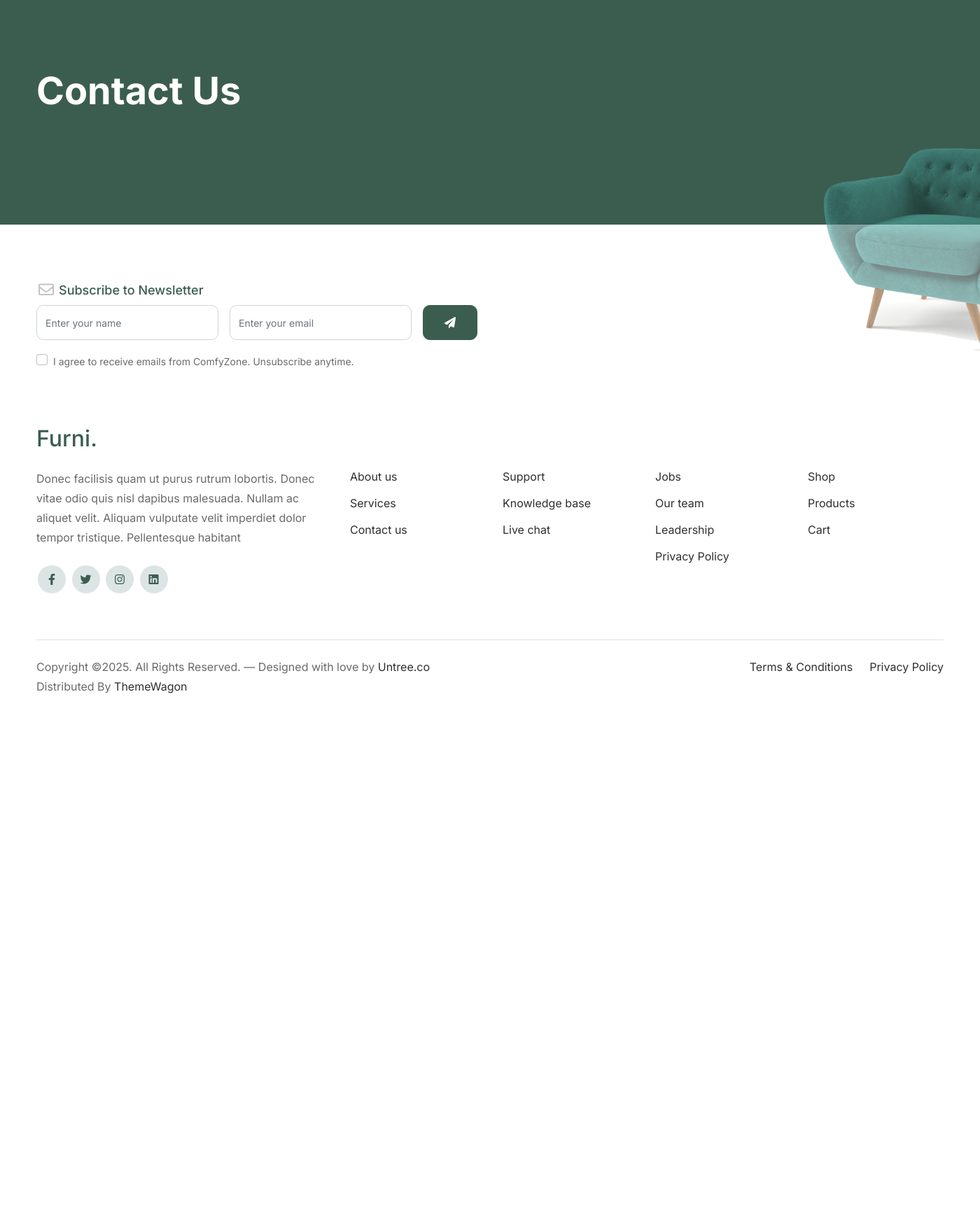
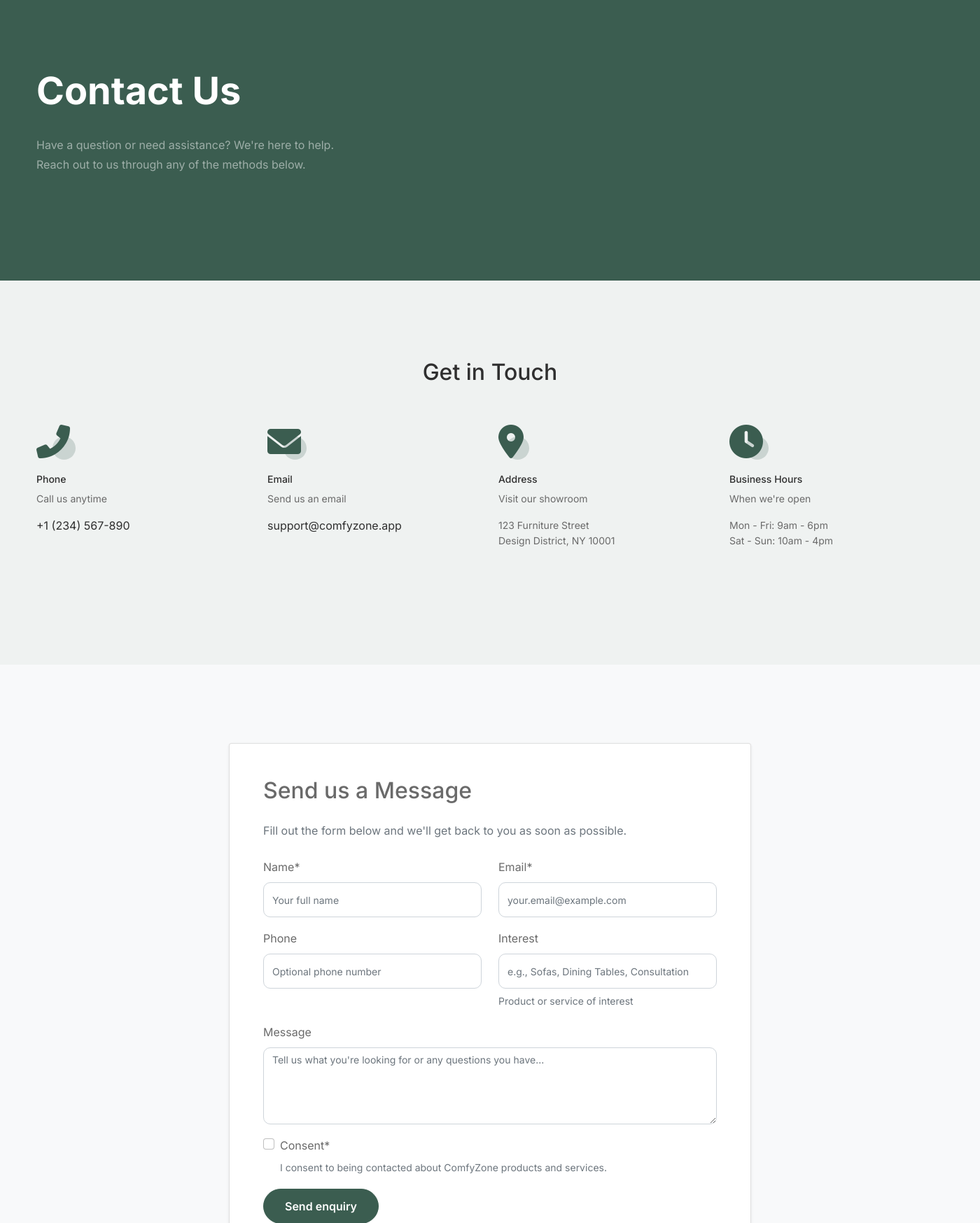
Before and after one commit to htadicha/ComfyZone, a Django app: page /contact/ in a window 1400 px wide; the page is wider, and only the part inside the window is pictured. Shown: the part 84-1832 px from the top of that part at 70% size. Before the commit the page ends 1075 px from the top of that part, so only its background shows below. Run offline with Django 5.2, Linux system fonts and the light colour scheme; parts of the project's set-up code (start-up, migrations or seed data) failed here and were passed over; some libraries are stand-ins or nearby versions.

Commit message:
feat: restore contact page and fix message dismissal
- Restore contact page with contact information cards
  - Add 4 contact cards: Phone, Email, Address, Business Hours
  - Integrate MarketingLeadForm for contact form submissions
  - Add Font Awesome icons styling for contact cards
  - Enhance form with helpful placeholders

- Fix message dismissal leaving empty space
  - Add JavaScript to collapse messages container when all alerts dismissed
  - Add CSS to ensure dismissed alerts don't take up space
  - Messages now fade out and container collapses without leaving gap

- Add site functionality documentation images
  - Add screenshots for admin panel, cart, checkout, orders
  - Add user registration, login, and product review screenshots
  - Add showroom consultation and order history screenshots

```diff
--- a/marketing/forms.py
+++ b/marketing/forms.py
@@ -41,7 +41,11 @@ class MarketingLeadForm(forms.ModelForm):
         model = MarketingLead
         fields = ["name", "email", "phone", "interest", "message", "consent"]
         widgets = {
-            "message": forms.Textarea(attrs={"rows": 4}),
+            "message": forms.Textarea(attrs={"rows": 4, "placeholder": "Tell us what you're looking for or any questions you have..."}),
+            "interest": forms.TextInput(attrs={"placeholder": "e.g., Sofas, Dining Tables, Consultation"}),
+            "name": forms.TextInput(attrs={"placeholder": "Your full name"}),
+            "email": forms.EmailInput(attrs={"placeholder": "your.email@example.com"}),
+            "phone": forms.TextInput(attrs={"placeholder": "Optional phone number"}),
         }
         help_texts = {
             "consent": "I consent to being contacted about ComfyZone products and services.",
@@ -51,6 +55,7 @@ class MarketingLeadForm(forms.ModelForm):
         super().__init__(*args, **kwargs)
         self.fields["consent"].required = True
         self.helper = FormHelper()
+        self.helper.form_method = "post"
         self.helper.layout = Layout(
             Row(
                 Column("name", css_class="col-md-6"),
--- a/static/css/style.css
+++ b/static/css/style.css
@@ -356,6 +356,11 @@ a {
       border-radius: 50%;
       right: -8px;
       bottom: 0; }
+    .feature .icon i {
+      font-size: 48px;
+      color: #3b5d50;
+      position: relative;
+      z-index: 1; }
   .feature h3 {
     font-size: 14px;
     color: #2f2f2f; }
@@ -803,6 +808,28 @@ textarea {
     padding-right: 220px;
     padding-left: 0; } }
 
+/* Messages container - collapse when empty */
+#messages-container {
+  transition: margin 0.3s ease, padding 0.3s ease;
+}
+
+#messages-container:empty,
+#messages-container[style*="display: none"] {
+  margin: 0 !important;
+  padding: 0 !important;
+  height: 0;
+  overflow: hidden;
+}
+
+/* Ensure dismissed alerts don't take up space */
+.alert.fade:not(.show) {
+  display: none !important;
+  height: 0;
+  margin: 0;
+  padding: 0;
+  overflow: hidden;
+}
+
 /* Ensure button text is visible in consultation card with smaller text */
 .footer-section .card.shadow-sm .btn-outline-primary,
 .footer-section .row > .col-lg-4:last-child .card .btn-outline-primary {
--- a/store/views.py
+++ b/store/views.py
@@ -171,8 +171,23 @@ def services(request):
 
 
 def contact(request):
-    """Contact page."""
-    return render(request, "store/contact.html")
+    """Contact page with form."""
+    from marketing.forms import MarketingLeadForm
+    from marketing.views import _notify_marketing_team
+
+    if request.method == "POST":
+        form = MarketingLeadForm(request.POST)
+        if form.is_valid():
+            lead = form.save(commit=False)
+            lead.source = "Contact Page"
+            lead.save()
+            _notify_marketing_team(lead)
+            messages.success(request, "Thanks! A specialist will contact you within one business day.")
+            return redirect("store:contact")
+    else:
+        form = MarketingLeadForm()
+
+    return render(request, "store/contact.html", {"form": form})
 
 
 def terms(request):
--- a/templates/base.html
+++ b/templates/base.html
@@ -100,7 +100,7 @@
 
   <!-- Messages -->
   {% if messages %}
-    <div class="container mt-3">
+    <div class="container mt-3" id="messages-container">
       {% for message in messages %}
         <div class="alert alert-{{ message.tags }} alert-dismissible fade show" role="alert">
           {{ message }}
@@ -293,6 +293,39 @@
         cleanHash();
       }
     })();
+
+    // Remove messages container when all alerts are dismissed
+    document.addEventListener('DOMContentLoaded', function() {
+      var messagesContainer = document.getElementById('messages-container');
+      if (messagesContainer) {
+        var alerts = messagesContainer.querySelectorAll('.alert');
+
+        function hideContainerIfEmpty() {
+          // Check if all alerts are dismissed (faded out)
+          var visibleAlerts = Array.from(alerts).filter(function(alert) {
+            return alert.classList.contains('show') ||
+                   (!alert.classList.contains('fade') && alert.offsetHeight > 0);
+          });
+
+          if (visibleAlerts.length === 0) {
+            // Wait for fade animation to complete, then hide container
+            setTimeout(function() {
+              messagesContainer.style.display = 'none';
+              messagesContainer.style.margin = '0';
+              messagesContainer.style.padding = '0';
+              messagesContainer.style.height = '0';
+            }, 350); // Match Bootstrap's fade duration (150ms) with buffer
+          }
+        }
+
+        alerts.forEach(function(alert) {
+          // Listen for Bootstrap's closed event
+          alert.addEventListener('closed.bs.alert', function() {
+            hideContainerIfEmpty();
+          });
+        });
+      }
+    });
   </script>
   {% block extra_js %}{% endblock %}
 </body>
--- a/templates/store/contact.html
+++ b/templates/store/contact.html
@@ -1,18 +1,107 @@
 {% extends "base.html" %}
 {% load static %}
+{% load crispy_forms_tags %}
 
-{% block title %}Contact Us - Furniture Store{% endblock %}
+{% block title %}Contact Us - ComfyZone{% endblock %}
+{% block meta_description %}Get in touch with ComfyZone. Reach out via phone, email, or our contact form. Our team is here to help you find the perfect furniture for your home.{% endblock %}
 
 {% block content %}
+<!-- Start Hero Section -->
 <div class="hero">
   <div class="container">
     <div class="row justify-content-between">
       <div class="col-lg-5">
         <div class="intro-excerpt">
           <h1>Contact Us</h1>
+          <p class="mb-4">Have a question or need assistance? We're here to help. Reach out to us through any of the methods below.</p>
         </div>
       </div>
     </div>
   </div>
 </div>
+<!-- End Hero Section -->
+
+<!-- Start Contact Information Cards Section -->
+<div class="untree_co-section">
+  <div class="container">
+    <div class="row mb-5">
+      <div class="col-lg-5 mx-auto text-center">
+        <h2 class="section-title">Get in Touch</h2>
+      </div>
+    </div>
+
+    <div class="row">
+      <!-- Phone Card -->
+      <div class="col-6 col-md-6 col-lg-3 mb-4">
+        <div class="feature">
+          <div class="icon">
+            <i class="fas fa-phone-alt"></i>
+          </div>
+          <h3>Phone</h3>
+          <p>Call us anytime</p>
+          <p class="mb-0"><a href="tel:+1234567890" class="text-decoration-none">+1 (234) 567-890</a></p>
+        </div>
+      </div>
+
+      <!-- Email Card -->
+      <div class="col-6 col-md-6 col-lg-3 mb-4">
+        <div class="feature">
+          <div class="icon">
+            <i class="fas fa-envelope"></i>
+          </div>
+          <h3>Email</h3>
+          <p>Send us an email</p>
+          <p class="mb-0"><a href="mailto:support@comfyzone.app" class="text-decoration-none">support@comfyzone.app</a></p>
+        </div>
+      </div>
+
+      <!-- Address Card -->
+      <div class="col-6 col-md-6 col-lg-3 mb-4">
+        <div class="feature">
+          <div class="icon">
+            <i class="fas fa-map-marker-alt"></i>
+          </div>
+          <h3>Address</h3>
+          <p>Visit our showroom</p>
+          <p class="mb-0">123 Furniture Street<br>Design District, NY 10001</p>
+        </div>
+      </div>
+
+      <!-- Hours Card -->
+      <div class="col-6 col-md-6 col-lg-3 mb-4">
+        <div class="feature">
+          <div class="icon">
+            <i class="fas fa-clock"></i>
+          </div>
+          <h3>Business Hours</h3>
+          <p>When we're open</p>
+          <p class="mb-0">Mon - Fri: 9am - 6pm<br>Sat - Sun: 10am - 4pm</p>
+        </div>
+      </div>
+    </div>
+  </div>
+</div>
+<!-- End Contact Information Cards Section -->
+
+<!-- Start Contact Form Section -->
+<div class="untree_co-section bg-light">
+  <div class="container">
+    <div class="row">
+      <div class="col-lg-7 mx-auto">
+        <div class="card shadow-sm">
+          <div class="card-body p-5">
+            <h2 class="mb-4">Send us a Message</h2>
+            <p class="text-muted mb-4">Fill out the form below and we'll get back to you as soon as possible.</p>
+
+            <form method="post" novalidate>
+              {% csrf_token %}
+              {% crispy form %}
+            </form>
+          </div>
+        </div>
+      </div>
+    </div>
+  </div>
+</div>
+<!-- End Contact Form Section -->
 {% endblock %}
```
Also changed, not shown: media/site_functionality_pictures/admin_panel_dashboard.png (added), media/site_functionality_pictures/admin_panel_from_site.png (added), media/site_functionality_pictures/cart.png (added), media/site_functionality_pictures/checkout.png (added), media/site_functionality_pictures/order_confirmation.png (added), media/site_functionality_pictures/order_history.png (added), media/site_functionality_pictures/order_hsitory_details.png (added), media/site_functionality_pictures/product_detail.png (added), media/site_functionality_pictures/product_review.png (added), media/site_functionality_pictures/registered_user_login.png (added), media/site_functionality_pictures/showroom_consulation.png (added), media/site_functionality_pictures/user_registration.png (added).
